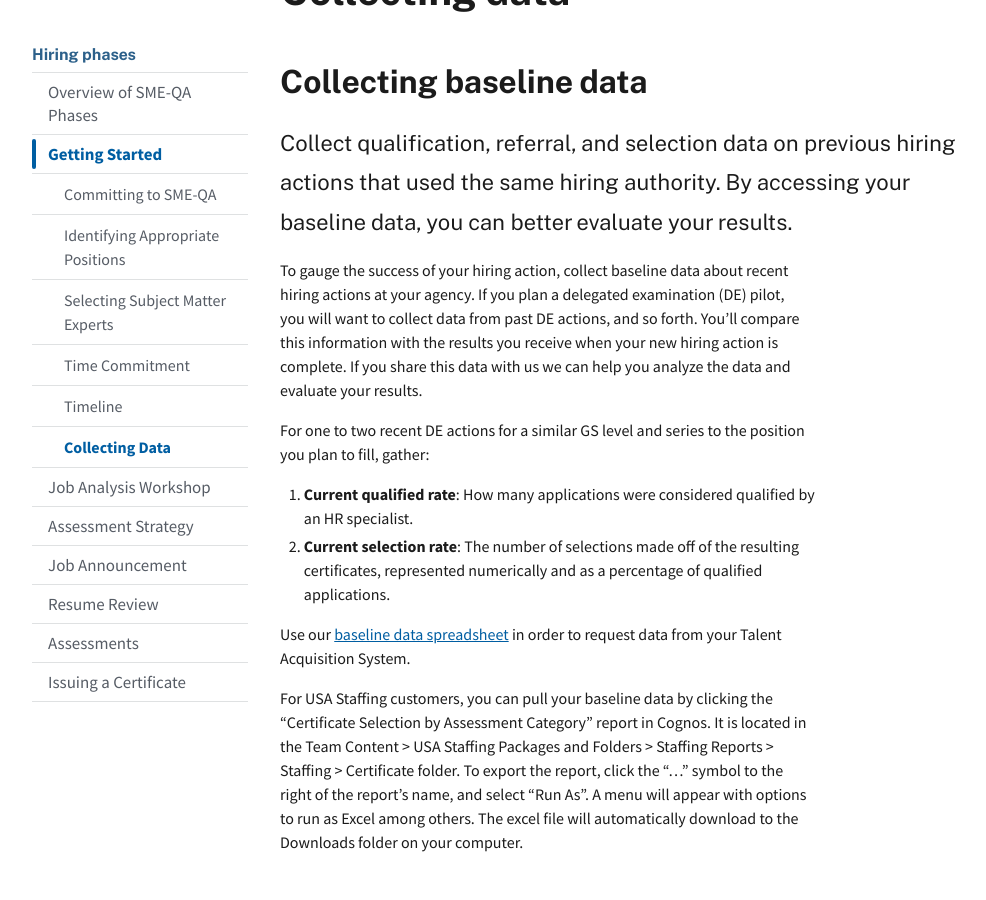
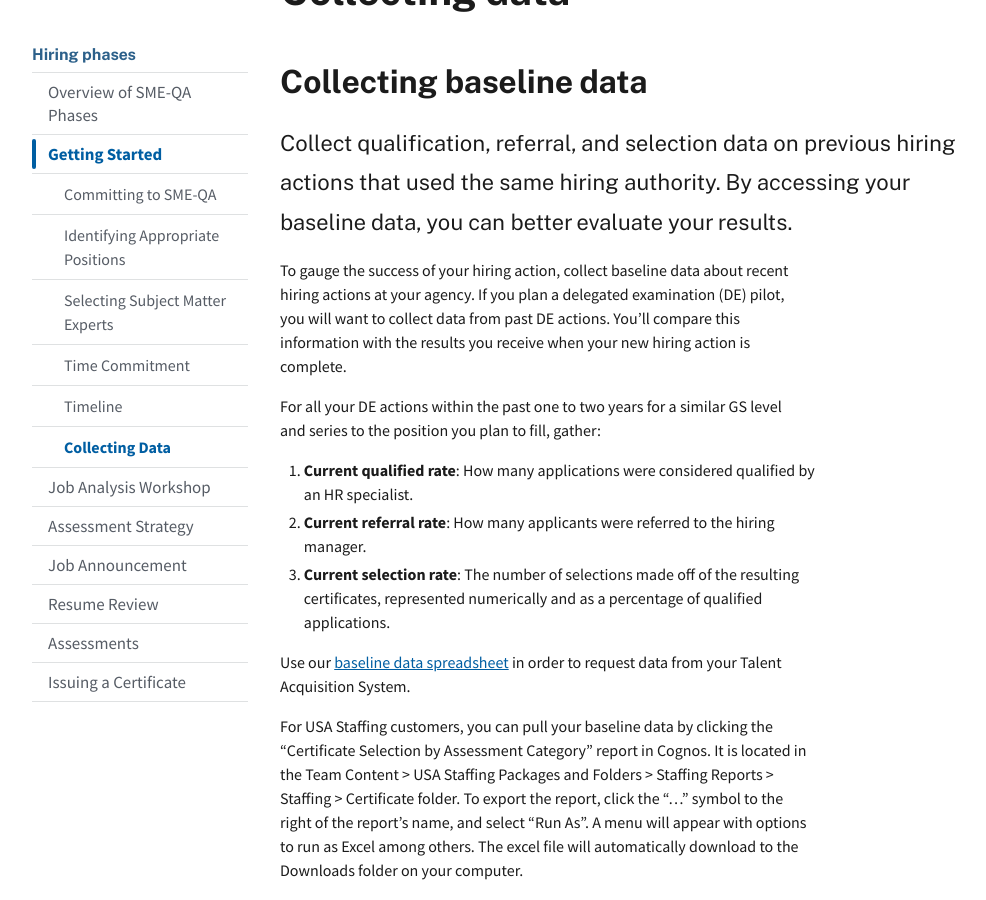
Before and after one commit to usds/SME-QA-Website, a Jekyll site: the page built from pages/phases/getting-started/collecting-data.md, in a window 1280 px wide and 900 px high, scrolled down 337 px. Shown: the whole window, without its empty margins (128-1114 px from the left). Built offline with Jekyll 4.4.1, drawn with Linux system fonts in a browser that asks for light colours.

Commit message:
Update collecting-data.md

```diff
--- a/pages/phases/getting-started/collecting-data.md
+++ b/pages/phases/getting-started/collecting-data.md
@@ -15,12 +15,13 @@ sub-phase-order: 040
   {{ page.intro }}
 </p>
 
-To gauge the success of your hiring action, collect baseline data about recent hiring actions at your agency. If you plan a delegated examination (DE) pilot, you will want to collect data from past DE actions, and so forth. You'll compare this information with the results you receive when your new hiring action is complete. If you share this data with us we can help you analyze the data and evaluate your results.
+To gauge the success of your hiring action, collect baseline data about recent hiring actions at your agency. If you plan a delegated examination (DE) pilot, you will want to collect data from past DE actions. You'll compare this information with the results you receive when your new hiring action is complete.
 
-For one to two recent DE actions for a similar GS level and series to the position you plan to fill, gather:
+For all your DE actions within the past one to two years for a similar GS level and series to the position you plan to fill, gather:
 
 1. **Current qualified rate**: How many applications were considered qualified by an HR specialist.
-2. **Current selection rate**: The number of selections made off of the resulting certificates, represented numerically and as a percentage of qualified applications.
+2. **Current referral rate**: How many applicants were referred to the hiring manager.
+3. **Current selection rate**: The number of selections made off of the resulting certificates, represented numerically and as a percentage of qualified applications.
 
 Use our <a href="{{site.baseline}}/toolkit/getting-started/baseline-data-to-collect.xlsx">baseline data spreadsheet</a> in order to request data from your Talent Acquisition System.
 
```
